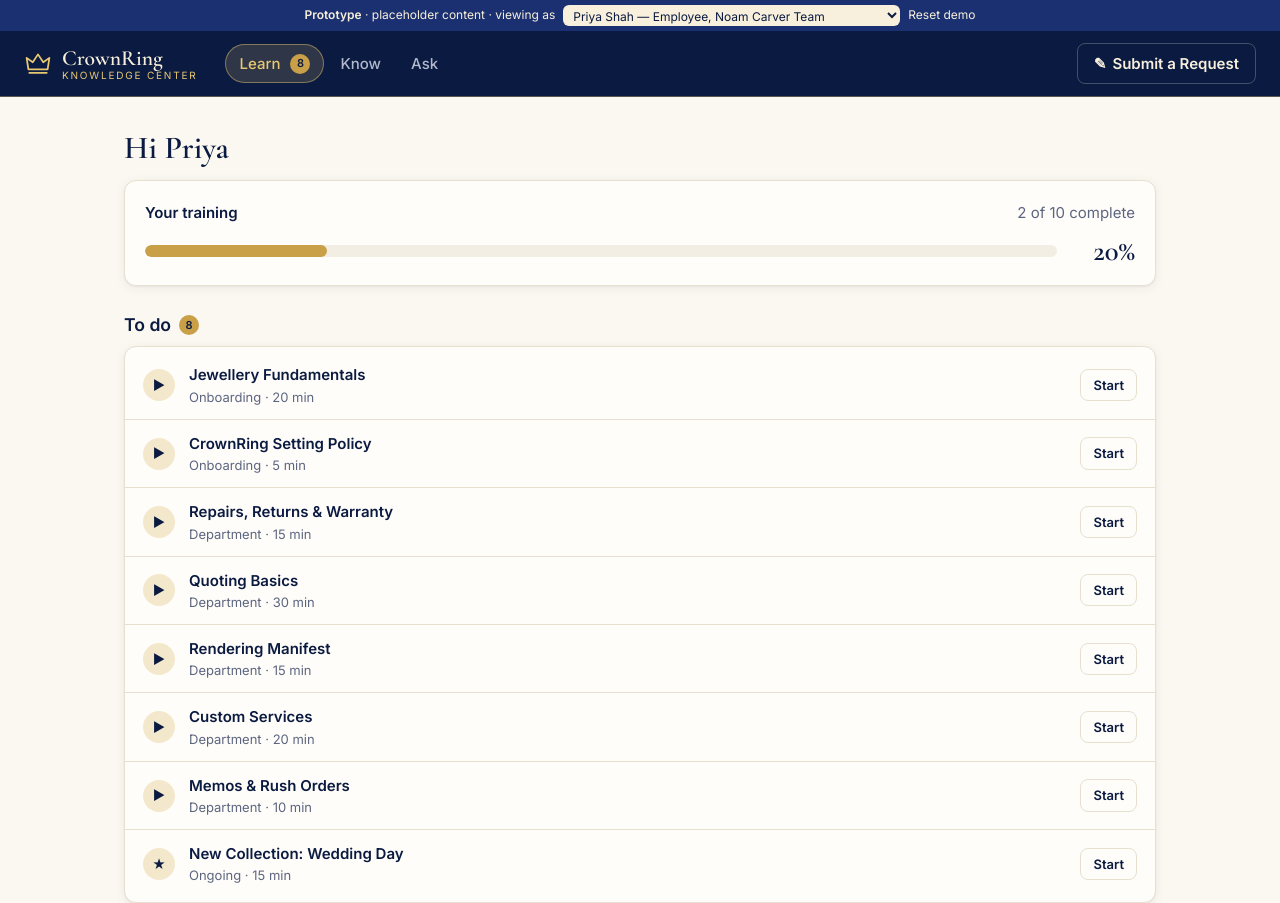
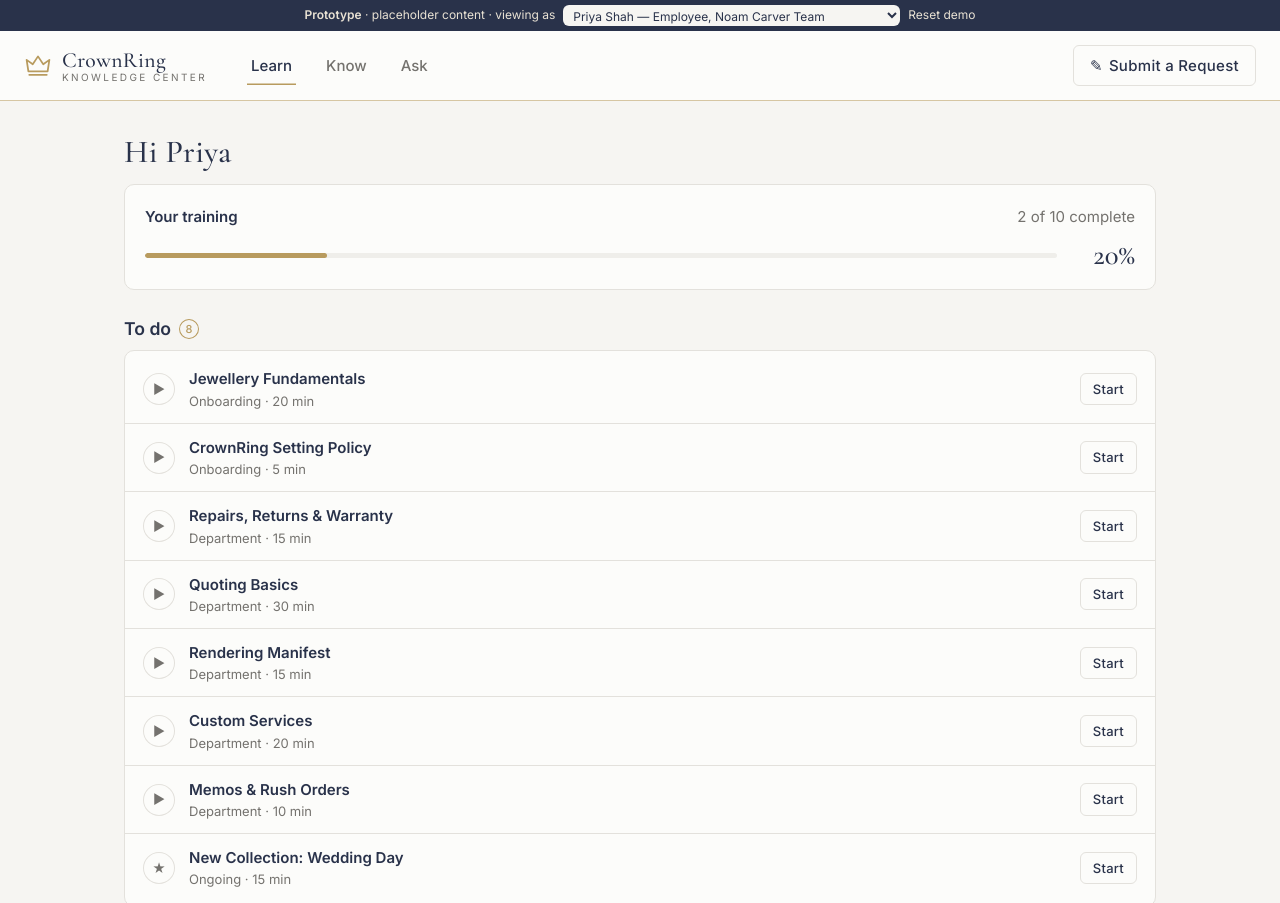
Before and after one commit to minkaliebenberg/KnowledgeCenter, a plain HTML site: page index.html in a window 1280 px wide. Shown: the top 903 px of the page. Drawn offline with nearby package versions, Linux system fonts and the light colour scheme.

Commit message:
Ivory, ink & champagne palette; remove counter from Learn tab
Co-Authored-By: Claude Opus 5.5 <noreply@anthropic.com>
Claude-Session: https://claude.ai/code/session_01FrMNokeGHCqAJrb88RdjJQ

```diff
--- a/index.html
+++ b/index.html
@@ -11,33 +11,18 @@
   <style>
 /* CrownRing Knowledge Center — prototype styles.
    Colour tokens on :root so the developer can map them to the internal site's theme. */
-/* Palette: "Navy and Gold" — Deep Navy #0A1A40, Navy #1A3070, Pale Gold #E8C870; antique gold #C9A048 and a lighter cream #FBF8F1 */
+/* Palette: "Ivory, Ink & Champagne" — Off-white #F6F5F2, Paper #FCFCFA, Stone #E3E1DC, Warm grey #74726E,
+   Navy ink #29324A, Champagne gold #B89B5E (used sparingly) */
 :root {
-  --bg: #fbf8f1; --surface: #fffdf9; --surface-2: #f3eee3; --text: #0a1a40; --muted: #5d6680; --border: #e7e0cf;
-  --accent: #c9a048; --accent-hover: #b78f3d; --on-accent: #0a1a40; --accent-strong: #1a3070; --accent-soft: #f4e8cc;
-  --mark: #e8c870; --navy: #0a1a40; --slate: #1a3070; --cream: #f8f0dc;
-  --header-bg: #0a1a40; --header-text: #f8f0dc; --header-muted: #b3b9cc; --header-hover: rgba(248,240,220,.08); --demo-bg: #1a3070;
-  --ok: #4e7a5e; --ok-soft: #e6ece0; --warn: #8f6a2c; --warn-soft: #f3ead6; --info: #1a3070; --info-soft: #e3e7f1;
-  --danger: #9a4a48; --danger-soft: #f3dfd6;
-  --radius: 12px; --shadow: 0 1px 2px rgba(10,26,64,.05), 0 2px 12px rgba(10,26,64,.06);
+  --bg: #f6f5f2; --surface: #fcfcfa; --surface-2: #efeeea; --text: #29324a; --muted: #74726e; --border: #e3e1dc;
+  --accent: #29324a; --accent-hover: #3b4562; --on-accent: #f6f5f2; --accent-strong: #29324a; --accent-soft: #eeebe4;
+  --gold: #b89b5e; --mark: #b89b5e; --navy: #29324a; --slate: #29324a; --cream: #f6f5f2;
+  --header-bg: #fcfcfa; --header-text: #29324a; --header-muted: #74726e; --header-hover: #efeeea; --demo-bg: #29324a; --demo-text: #e9e2d4;
+  --ok: #5c6f5a; --ok-soft: #e9ece3; --warn: #8a6f3c; --warn-soft: #f2eadb; --info: #4d5566; --info-soft: #ebebec;
+  --danger: #8f4a44; --danger-soft: #f3e4e0;
+  --radius: 10px; --shadow: 0 1px 2px rgba(31,36,48,.03), 0 4px 18px rgba(31,36,48,.04);
   --font: 'Inter', system-ui, -apple-system, 'Segoe UI', sans-serif; --serif: 'Cormorant Garamond', Georgia, serif;
   color-scheme: light;
-}
-@media (prefers-color-scheme: dark) {
-  :root:not([data-theme="light"]) {
-    --bg: #0a1a40; --surface: #10234f; --surface-2: #1a3070; --text: #f8f0dc; --muted: #b3b9cc; --border: #26407f;
-    --accent: #e8c870; --accent-hover: #f0d68c; --on-accent: #0a1a40; --accent-strong: #e8c870; --accent-soft: #2a3358; --mark: #e8c870; --navy: #f8f0dc; --slate: #2c4a9a;
-    --header-bg: #071230; --header-text: #f8f0dc; --header-muted: #b3b9cc; --header-hover: rgba(248,240,220,.08); --demo-bg: #1a3070;
-    --ok: #9cc7a6; --ok-soft: #1c3a35; --warn: #e8c870; --warn-soft: #3a3423; --info: #b9c6ea; --info-soft: #1a3070;
-    --danger: #e8a39b; --danger-soft: #42263a; color-scheme: dark;
-  }
-}
-:root[data-theme="dark"] {
-  --bg: #0a1a40; --surface: #10234f; --surface-2: #1a3070; --text: #f8f0dc; --muted: #b3b9cc; --border: #26407f;
-  --accent: #e8c870; --accent-hover: #f0d68c; --on-accent: #0a1a40; --accent-strong: #e8c870; --accent-soft: #2a3358; --mark: #e8c870; --navy: #f8f0dc; --slate: #2c4a9a;
-  --header-bg: #071230; --header-text: #f8f0dc; --header-muted: #b3b9cc; --header-hover: rgba(248,240,220,.08); --demo-bg: #1a3070;
-  --ok: #9cc7a6; --ok-soft: #1c3a35; --warn: #e8c870; --warn-soft: #3a3423; --info: #b9c6ea; --info-soft: #1a3070;
-  --danger: #e8a39b; --danger-soft: #42263a; color-scheme: dark;
 }
 
 * { box-sizing: border-box; }
@@ -54,9 +39,9 @@ button, input, select, textarea { font: inherit; color: inherit; }
 :focus-visible { outline: 2px solid var(--accent); outline-offset: 2px; }
 
 /* demo bar + header */
-.demo-bar { display: flex; flex-wrap: wrap; gap: 8px; align-items: center; justify-content: center; padding: 5px 16px; background: var(--demo-bg); color: var(--header-text); font-size: 12px; }
-.demo-bar select { width: auto; max-width: 100%; background: #f8f0dc; color: #0a1a40; border: 0; border-radius: 6px; padding: 2px 6px; font-size: 12px; }
-.demo-bar .link-btn { color: var(--header-text); font-size: 12px; }
+.demo-bar { display: flex; flex-wrap: wrap; gap: 8px; align-items: center; justify-content: center; padding: 5px 16px; background: var(--demo-bg); color: var(--demo-text); font-size: 12px; }
+.demo-bar select { width: auto; max-width: 100%; background: #f6f5f2; color: #29324a; border: 0; border-radius: 6px; padding: 2px 6px; font-size: 12px; }
+.demo-bar .link-btn { color: var(--demo-text); font-size: 12px; }
 .link-btn { background: none; border: 0; padding: 0; cursor: pointer; color: var(--accent-strong); }
 .link-btn:hover { text-decoration: underline; }
 .topbar { position: sticky; top: 0; z-index: 10; display: flex; align-items: center; gap: 16px; padding: 12px 24px; background: var(--header-bg); border-bottom: 1px solid rgba(232,200,112,.35); }
@@ -258,6 +243,31 @@ button.kcard:hover { border-color: var(--accent); }
   .msg { max-width: 92%; }
   .toolbar input { max-width: none; }
 }
+
+/* ---- Quiet luxury: restraint. Gold only as hairlines and small details. ---- */
+.topbar { border-bottom: 1px solid rgba(184,155,94,.55); padding: 14px 24px; }
+.brand-sub { color: var(--muted); letter-spacing: .24em; }
+.brand-name { font-weight: 500; letter-spacing: .02em; }
+.mainnav a { border-radius: 0; padding: 8px 4px; margin: 0 12px; color: var(--muted); }
+.mainnav a:hover { background: transparent; color: var(--text); }
+.mainnav a.active { background: transparent; color: var(--text); box-shadow: inset 0 -1.5px 0 var(--gold); }
+.topbar .btn-ghost { color: var(--text); border-color: var(--border); }
+.topbar .btn-ghost:hover { background: var(--surface-2); }
+.count { background: transparent; color: var(--gold); box-shadow: inset 0 0 0 1px var(--gold); font-weight: 500; }
+h1 { font-weight: 500; letter-spacing: .01em; }
+.btn { font-weight: 500; letter-spacing: .02em; border-radius: 6px; }
+.progress { height: 4px; }
+.big-bar .progress { height: 5px; }
+.progress > span { background: var(--gold); }
+.big-bar .pct { font-weight: 500; }
+.row-ico { background: transparent; box-shadow: inset 0 0 0 1px var(--border); color: var(--muted); font-weight: 500; }
+.row-ico.warn { background: transparent; color: var(--gold); box-shadow: inset 0 0 0 1px var(--gold); }
+.card { box-shadow: none; }
+.tile:hover, button.kcard:hover { border-color: var(--gold); }
+.msg.user { background: var(--text); color: var(--cream); }
+.search-big input { box-shadow: none; }
+.chat-input input:focus, input:focus, textarea:focus { outline: none; border-color: var(--gold); }
+.tile-ico, .row-ico.plain { filter: grayscale(1) opacity(.55); }
 
 </style>
 </head>
@@ -941,8 +951,7 @@ button.kcard:hover { border-color: var(--accent); }
   /* ---------- chrome ---------- */
   function renderChrome(route) {
     const me = S.me();
-    const todo = S.todo(me).length;
-    const items = [['learn', 'Learn', todo ? `<span class="count">${todo}</span>` : ''], ['know', 'Know', ''], ['ask', 'Ask', '']];
+    const items = [['learn', 'Learn', ''], ['know', 'Know', ''], ['ask', 'Ask', '']];
     if (S.canSeeTeam(me)) items.push(['team', 'My Team', '']);
     if (S.isAdmin(me)) items.push(['manage', 'Manage', '']);
     $('#mainnav').innerHTML = items.map(([k, label, extra]) => `<a href="#/${k}" class="${route[0] === k ? 'active' : ''}">${label}${extra}</a>`).join('');
--- a/src/css/styles.css
+++ b/src/css/styles.css
@@ -1,32 +1,17 @@
 /* CrownRing Knowledge Center — prototype styles.
    Colour tokens on :root so the developer can map them to the internal site's theme. */
-/* Palette: "Navy and Gold" — Deep Navy #0A1A40, Navy #1A3070, Pale Gold #E8C870; antique gold #C9A048 and a lighter cream #FBF8F1 */
+/* Palette: "Ivory, Ink & Champagne" — Off-white #F6F5F2, Paper #FCFCFA, Stone #E3E1DC, Warm grey #74726E,
+   Navy ink #29324A, Champagne gold #B89B5E (used sparingly) */
 :root {
-  --bg: #fbf8f1; --surface: #fffdf9; --surface-2: #f3eee3; --text: #0a1a40; --muted: #5d6680; --border: #e7e0cf;
-  --accent: #c9a048; --accent-hover: #b78f3d; --on-accent: #0a1a40; --accent-strong: #1a3070; --accent-soft: #f4e8cc;
-  --mark: #e8c870; --navy: #0a1a40; --slate: #1a3070; --cream: #f8f0dc;
-  --header-bg: #0a1a40; --header-text: #f8f0dc; --header-muted: #b3b9cc; --header-hover: rgba(248,240,220,.08); --demo-bg: #1a3070;
-  --ok: #4e7a5e; --ok-soft: #e6ece0; --warn: #8f6a2c; --warn-soft: #f3ead6; --info: #1a3070; --info-soft: #e3e7f1;
-  --danger: #9a4a48; --danger-soft: #f3dfd6;
-  --radius: 12px; --shadow: 0 1px 2px rgba(10,26,64,.05), 0 2px 12px rgba(10,26,64,.06);
+  --bg: #f6f5f2; --surface: #fcfcfa; --surface-2: #efeeea; --text: #29324a; --muted: #74726e; --border: #e3e1dc;
+  --accent: #29324a; --accent-hover: #3b4562; --on-accent: #f6f5f2; --accent-strong: #29324a; --accent-soft: #eeebe4;
+  --gold: #b89b5e; --mark: #b89b5e; --navy: #29324a; --slate: #29324a; --cream: #f6f5f2;
+  --header-bg: #fcfcfa; --header-text: #29324a; --header-muted: #74726e; --header-hover: #efeeea; --demo-bg: #29324a; --demo-text: #e9e2d4;
+  --ok: #5c6f5a; --ok-soft: #e9ece3; --warn: #8a6f3c; --warn-soft: #f2eadb; --info: #4d5566; --info-soft: #ebebec;
+  --danger: #8f4a44; --danger-soft: #f3e4e0;
+  --radius: 10px; --shadow: 0 1px 2px rgba(31,36,48,.03), 0 4px 18px rgba(31,36,48,.04);
   --font: 'Inter', system-ui, -apple-system, 'Segoe UI', sans-serif; --serif: 'Cormorant Garamond', Georgia, serif;
   color-scheme: light;
-}
-@media (prefers-color-scheme: dark) {
-  :root:not([data-theme="light"]) {
-    --bg: #0a1a40; --surface: #10234f; --surface-2: #1a3070; --text: #f8f0dc; --muted: #b3b9cc; --border: #26407f;
-    --accent: #e8c870; --accent-hover: #f0d68c; --on-accent: #0a1a40; --accent-strong: #e8c870; --accent-soft: #2a3358; --mark: #e8c870; --navy: #f8f0dc; --slate: #2c4a9a;
-    --header-bg: #071230; --header-text: #f8f0dc; --header-muted: #b3b9cc; --header-hover: rgba(248,240,220,.08); --demo-bg: #1a3070;
-    --ok: #9cc7a6; --ok-soft: #1c3a35; --warn: #e8c870; --warn-soft: #3a3423; --info: #b9c6ea; --info-soft: #1a3070;
-    --danger: #e8a39b; --danger-soft: #42263a; color-scheme: dark;
-  }
-}
-:root[data-theme="dark"] {
-  --bg: #0a1a40; --surface: #10234f; --surface-2: #1a3070; --text: #f8f0dc; --muted: #b3b9cc; --border: #26407f;
-  --accent: #e8c870; --accent-hover: #f0d68c; --on-accent: #0a1a40; --accent-strong: #e8c870; --accent-soft: #2a3358; --mark: #e8c870; --navy: #f8f0dc; --slate: #2c4a9a;
-  --header-bg: #071230; --header-text: #f8f0dc; --header-muted: #b3b9cc; --header-hover: rgba(248,240,220,.08); --demo-bg: #1a3070;
-  --ok: #9cc7a6; --ok-soft: #1c3a35; --warn: #e8c870; --warn-soft: #3a3423; --info: #b9c6ea; --info-soft: #1a3070;
-  --danger: #e8a39b; --danger-soft: #42263a; color-scheme: dark;
 }
 
 * { box-sizing: border-box; }
@@ -43,9 +28,9 @@ button, input, select, textarea { font: inherit; color: inherit; }
 :focus-visible { outline: 2px solid var(--accent); outline-offset: 2px; }
 
 /* demo bar + header */
-.demo-bar { display: flex; flex-wrap: wrap; gap: 8px; align-items: center; justify-content: center; padding: 5px 16px; background: var(--demo-bg); color: var(--header-text); font-size: 12px; }
-.demo-bar select { width: auto; max-width: 100%; background: #f8f0dc; color: #0a1a40; border: 0; border-radius: 6px; padding: 2px 6px; font-size: 12px; }
-.demo-bar .link-btn { color: var(--header-text); font-size: 12px; }
+.demo-bar { display: flex; flex-wrap: wrap; gap: 8px; align-items: center; justify-content: center; padding: 5px 16px; background: var(--demo-bg); color: var(--demo-text); font-size: 12px; }
+.demo-bar select { width: auto; max-width: 100%; background: #f6f5f2; color: #29324a; border: 0; border-radius: 6px; padding: 2px 6px; font-size: 12px; }
+.demo-bar .link-btn { color: var(--demo-text); font-size: 12px; }
 .link-btn { background: none; border: 0; padding: 0; cursor: pointer; color: var(--accent-strong); }
 .link-btn:hover { text-decoration: underline; }
 .topbar { position: sticky; top: 0; z-index: 10; display: flex; align-items: center; gap: 16px; padding: 12px 24px; background: var(--header-bg); border-bottom: 1px solid rgba(232,200,112,.35); }
@@ -247,3 +232,28 @@ button.kcard:hover { border-color: var(--accent); }
   .msg { max-width: 92%; }
   .toolbar input { max-width: none; }
 }
+
+/* ---- Quiet luxury: restraint. Gold only as hairlines and small details. ---- */
+.topbar { border-bottom: 1px solid rgba(184,155,94,.55); padding: 14px 24px; }
+.brand-sub { color: var(--muted); letter-spacing: .24em; }
+.brand-name { font-weight: 500; letter-spacing: .02em; }
+.mainnav a { border-radius: 0; padding: 8px 4px; margin: 0 12px; color: var(--muted); }
+.mainnav a:hover { background: transparent; color: var(--text); }
+.mainnav a.active { background: transparent; color: var(--text); box-shadow: inset 0 -1.5px 0 var(--gold); }
+.topbar .btn-ghost { color: var(--text); border-color: var(--border); }
+.topbar .btn-ghost:hover { background: var(--surface-2); }
+.count { background: transparent; color: var(--gold); box-shadow: inset 0 0 0 1px var(--gold); font-weight: 500; }
+h1 { font-weight: 500; letter-spacing: .01em; }
+.btn { font-weight: 500; letter-spacing: .02em; border-radius: 6px; }
+.progress { height: 4px; }
+.big-bar .progress { height: 5px; }
+.progress > span { background: var(--gold); }
+.big-bar .pct { font-weight: 500; }
+.row-ico { background: transparent; box-shadow: inset 0 0 0 1px var(--border); color: var(--muted); font-weight: 500; }
+.row-ico.warn { background: transparent; color: var(--gold); box-shadow: inset 0 0 0 1px var(--gold); }
+.card { box-shadow: none; }
+.tile:hover, button.kcard:hover { border-color: var(--gold); }
+.msg.user { background: var(--text); color: var(--cream); }
+.search-big input { box-shadow: none; }
+.chat-input input:focus, input:focus, textarea:focus { outline: none; border-color: var(--gold); }
+.tile-ico, .row-ico.plain { filter: grayscale(1) opacity(.55); }
--- a/src/js/app.js
+++ b/src/js/app.js
@@ -77,8 +77,7 @@
   /* ---------- chrome ---------- */
   function renderChrome(route) {
     const me = S.me();
-    const todo = S.todo(me).length;
-    const items = [['learn', 'Learn', todo ? `<span class="count">${todo}</span>` : ''], ['know', 'Know', ''], ['ask', 'Ask', '']];
+    const items = [['learn', 'Learn', ''], ['know', 'Know', ''], ['ask', 'Ask', '']];
     if (S.canSeeTeam(me)) items.push(['team', 'My Team', '']);
     if (S.isAdmin(me)) items.push(['manage', 'Manage', '']);
     $('#mainnav').innerHTML = items.map(([k, label, extra]) => `<a href="#/${k}" class="${route[0] === k ? 'active' : ''}">${label}${extra}</a>`).join('');
```
